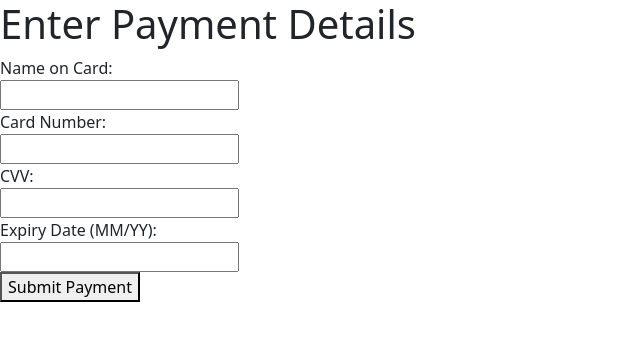
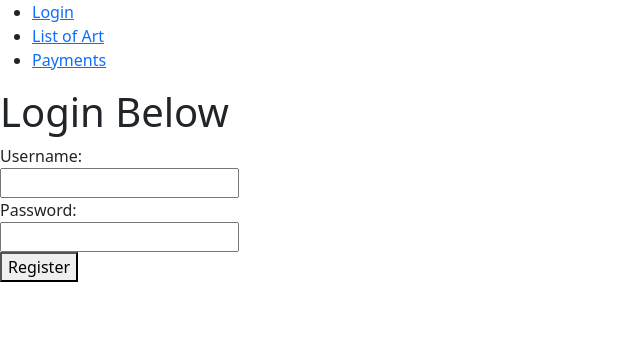
Before and after one commit to jenneetee/digital-gallery-react, a React (Vite) app: page / in a window 1280 px wide. Shown: the top 340 px of the page, without its empty margins (0-640 px from the left). Built offline with nearby package versions, Linux system fonts and the light colour scheme.

Commit message:
changed App.tsx to have links

```diff
--- a/package.json
+++ b/package.json
@@ -14,7 +14,8 @@
     "firebase": "^10.14.1",
     "firebase-admin": "^12.6.0",
     "react": "^18.2.0",
-    "react-dom": "^18.2.0"
+    "react-dom": "^18.2.0",
+    "react-router-dom": "^6.27.0"
   },
   "devDependencies": {
     "@types/react": "^18.0.27",
--- a/src/App.tsx
+++ b/src/App.tsx
@@ -1,12 +1,39 @@
-import Message from './Message';
+import React from 'react';
+import { BrowserRouter as Router, Routes, Route, Link } from 'react-router-dom';
 import Login from './Login';
 import ListGroup from './components/ListGroup';
 import Payments from './Payments';
 
 function App() {
-  return <div><Payments/></div>;
-  return <div> <Login/></div>;
-  return <div> <ListGroup/>  </div>;
+  return (
+    <Router>
+      <div>
+        <nav>
+          <ul>
+            {/* Links to different pages */}
+            <li>
+              <Link to="/login">Login</Link>
+            </li>
+            <li>
+              <Link to="/listgroup">List of Art</Link>
+            </li>
+            <li>
+              <Link to="/payments">Payments</Link>
+            </li>
+          </ul>
+        </nav>
+
+        {/* Routes to different components based on the URL */}
+        <Routes>
+          <Route path="/login" element={<Login />} />
+          <Route path="/listgroup" element={<ListGroup />} />
+          <Route path="/payments" element={<Payments />} />
+          {/* Default route */}
+          <Route path="/" element={<Login />} />
+        </Routes>
+      </div>
+    </Router>
+  );
 }
 
 export default App;
```
Also changed, not shown: 1 other file (tests, documents, lock files or other folders).
